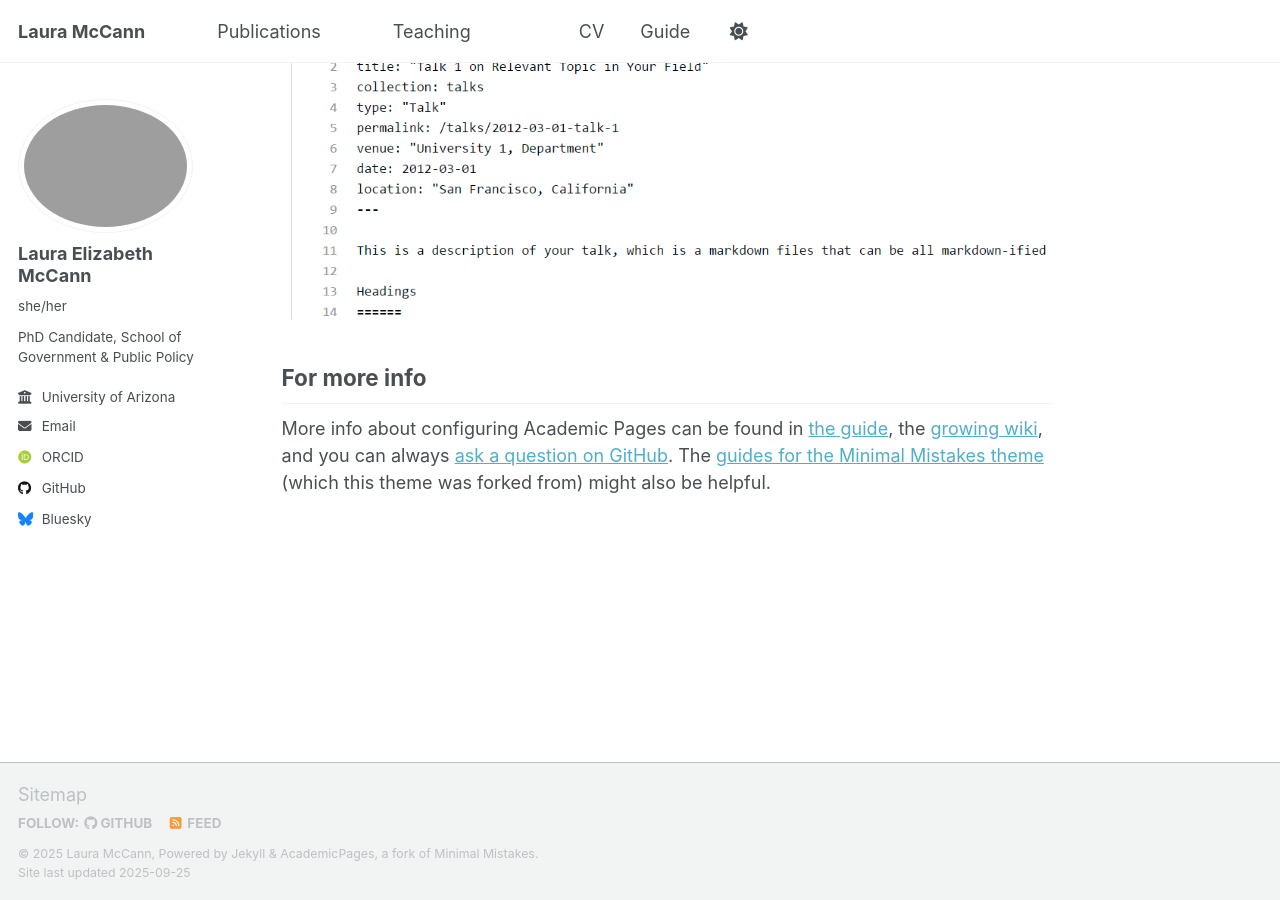
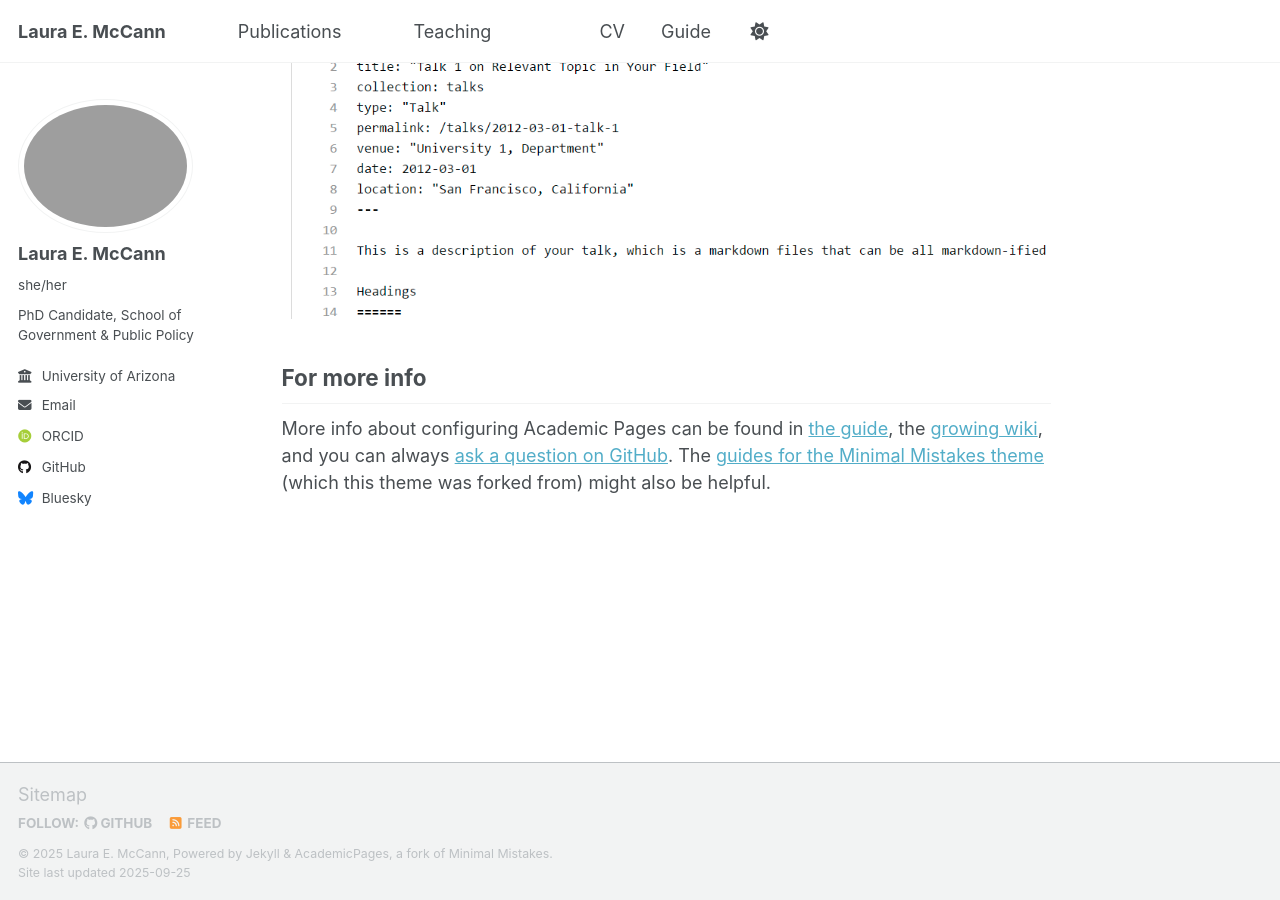
Before and after one commit to lemccann/lemccann.github.io, a Jekyll site: the page built from _pages/about.md, in a window 1280 px wide and 900 px high, scrolled down 2880 px. Built offline with Jekyll 4.4.1, drawn with Linux system fonts in a browser that asks for light colours; some web fonts are replaced; a script that is not in the unit is left out.

Commit message:
Update _config.yml

```diff
--- a/_config.yml
+++ b/_config.yml
@@ -9,10 +9,10 @@
 # Basic Site Settings
 locale                   : "en-US"
 site_theme               : "default" # Currently available options are "default", "air"
-title                    : "Laura McCann"
+title                    : "Laura E. McCann"
 title_separator          : "-"
-name                     : &name "Laura McCann"
-description              : &description "Laura McCann's academic portfolio"   # Update this with a general description of your site, this is the default if not overridden by a page
+name                     : &name "Laura E. McCann"
+description              : &description "Laura E. McCann's academic portfolio"   # Update this with a general description of your site, this is the default if not overridden by a page
 url                      : https://lemccann.github.io # The base hostname & protocol for your site e.g. "https://[your GitHub username].github.io",
                                                            # or if you already have some other page hosted on Github then use "https://[your GitHub username].github.io/[Your Repo Name]"
 baseurl                  : "" # the subpath of your site, e.g. "/blog"
@@ -24,7 +24,7 @@
 author:
   # Biographic information
   avatar           : "LEMcCann_profile_picture.png"
-  name             : "Laura Elizabeth McCann"
+  name             : "Laura E. McCann"
   pronouns         :  "she/her"
   bio              : "PhD Candidate, School of Government & Public Policy"
   location         : #"University of Arizona"
```
